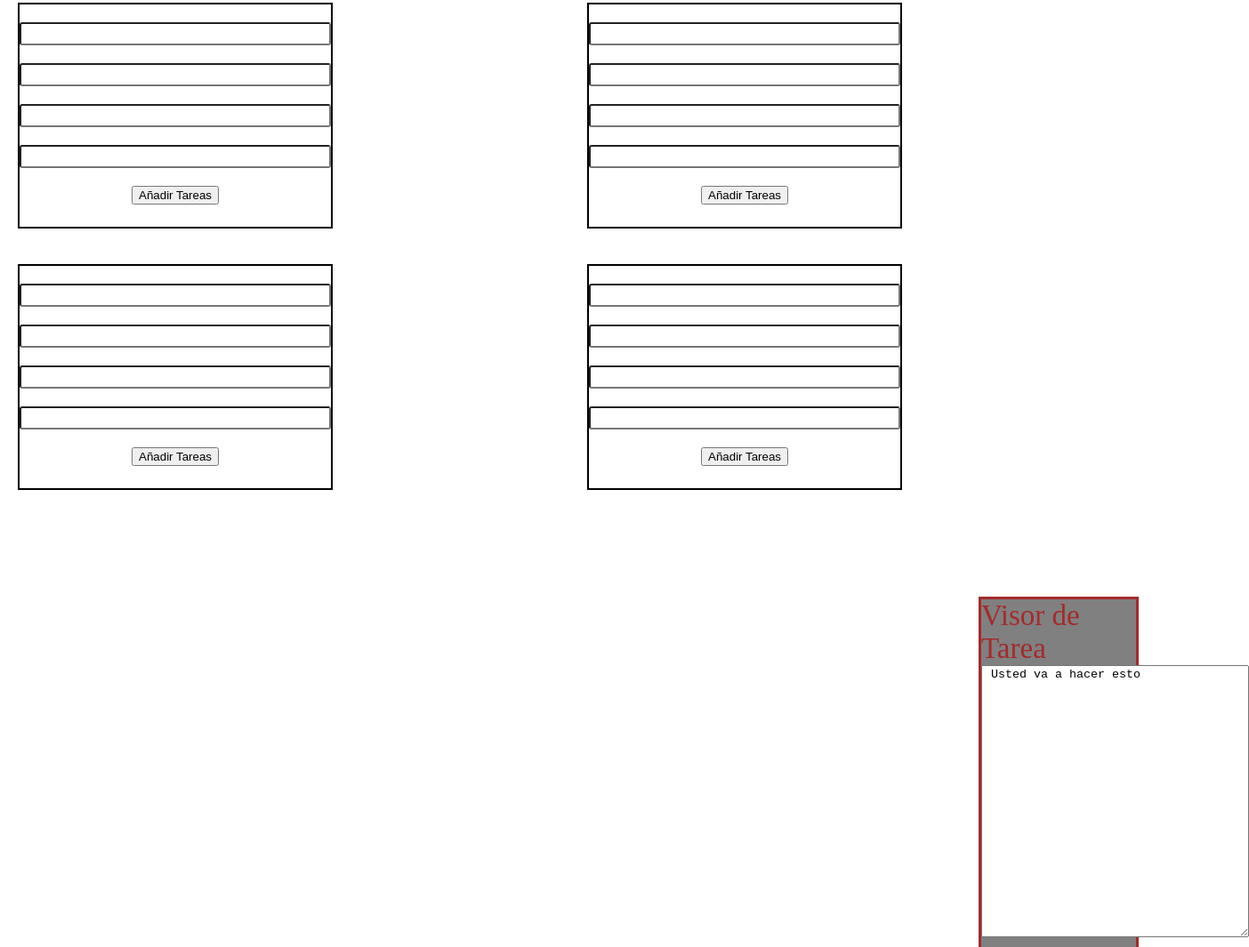
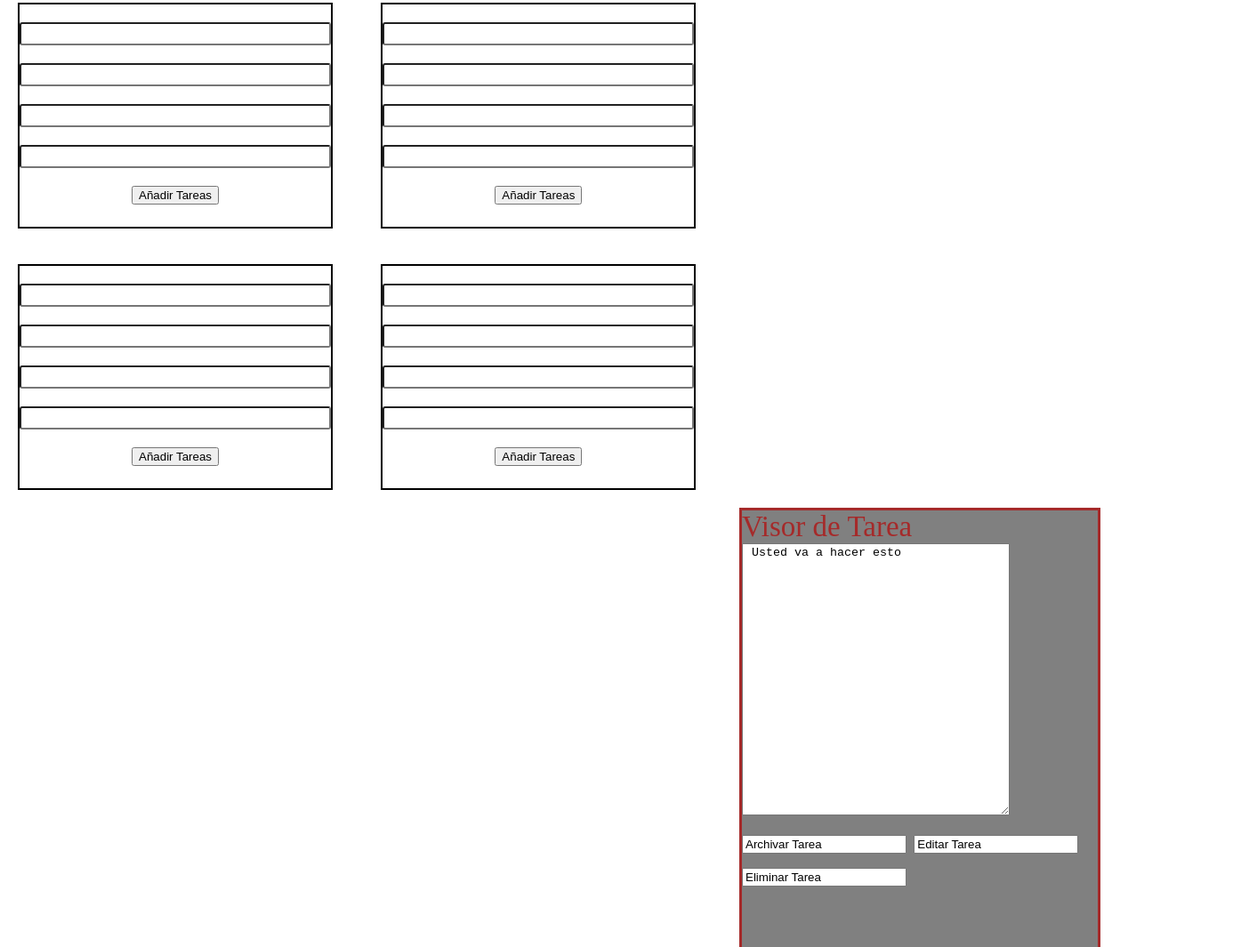
Before and after one commit to Lemostach/Duello, a plain HTML site: page Home Page/home.html in a window 1280 px wide. Shown: the part 249-1314 px from the top of the page at 89% size, 1404 px wide, since content can reach past the window. Drawn offline with Linux system fonts and the light colour scheme.

Commit message:
Mixeado funche y marcelo

```diff
--- a/Home Page/home.css
+++ b/Home Page/home.css
@@ -83,13 +83,15 @@ main{
     justify-content: center;
 }
 
-
+.mid{
+    display: grid;
+}
 
 .forms{
     display: grid;
     grid-template-areas:
-    "form1 form2"
-    "form3 form4";
+    "form1 form2 h"
+    "form3 form4 h";
     margin-top: 20px;
     text-align: center;
 
@@ -102,16 +104,16 @@ main{
     }
 
 .form1{
-    grid-area: "form1";
+    grid-area: form1;
 }
 .form2{
-    grid-area: "form2";
+    grid-area: form2;
 }
 .form3{
-    grid-area: "form3";
+    grid-area: form3;
 }
 .form4{
-    grid-area: "form4";
+    grid-area: form4;
 }
 .form1, .form2, .form3, .form4{
     display: grid;
@@ -127,18 +129,24 @@ main{
 .button1, .button2, .button3, .button4{
    margin: 20px;
 }
-=======
+
+
+
+
 main input{
     margin-right: 15px;
 }
 .visor-tarea{
+    display: block;
     border: solid brown;
     background-color: gray;
-    margin-top: 100px;
-    margin-left: 1100px;
+    justify-content: end;
+    right: 10px;
     padding-bottom: 20px;
     color: brown;
     font-size: 33px;
+    height: 700px;
+    width: 400px;
 }
 .descripcion-tarea{
 
@@ -175,3 +183,7 @@ main input{
         z-index: 2;
         background: rgb(127, 125, 121);
         }
+
+.lateral{
+    grid-area: h;
+}
--- a/Home Page/home.html
+++ b/Home Page/home.html
@@ -24,6 +24,7 @@
             <p class="user"></p>
         </div>
     </section>
+    <section class="mid">
         <section class="forms">
             <form action="#" class="form1">
                 <ul class="ulform1">
@@ -62,7 +63,7 @@
                 </ul>
             </form>
         </section>
-
+        <section class="lateral">
             <div class="visor-tarea" id="wrapper">
                 <legend>Visor de Tarea</legend>
                 <div type="textarea" class="descripcion-tarea">
@@ -70,12 +71,11 @@
                     <textarea rows="20" cols="35" class="descripcion"> Usted va a hacer esto</textarea>
                 </div>
 
-
-
                 <input type="buttonArch" class="Archbutton" id="archivar" value="Archivar Tarea" />
                 <input type="buttonEdit" class="Editbutton" id="editar" value="Editar Tarea" />
                 <input type="buttonElim" class="Elimbutton" id="Eliminar" value="Eliminar Tarea" />
             </div>
-
+        </section>
+    </section>
 </body>
 </html>
```
Lines whose indentation alone changed are shown as unchanged.
